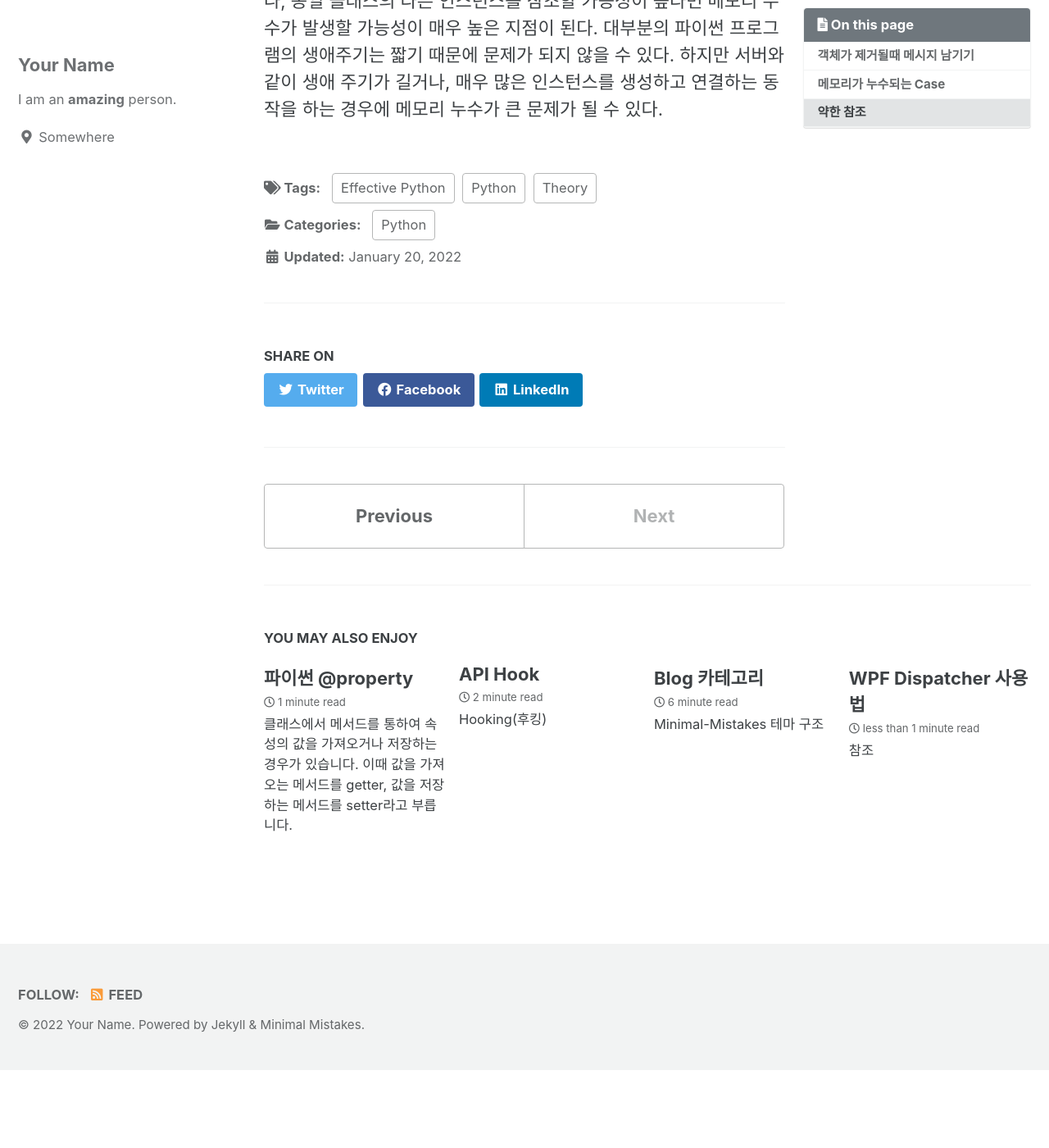
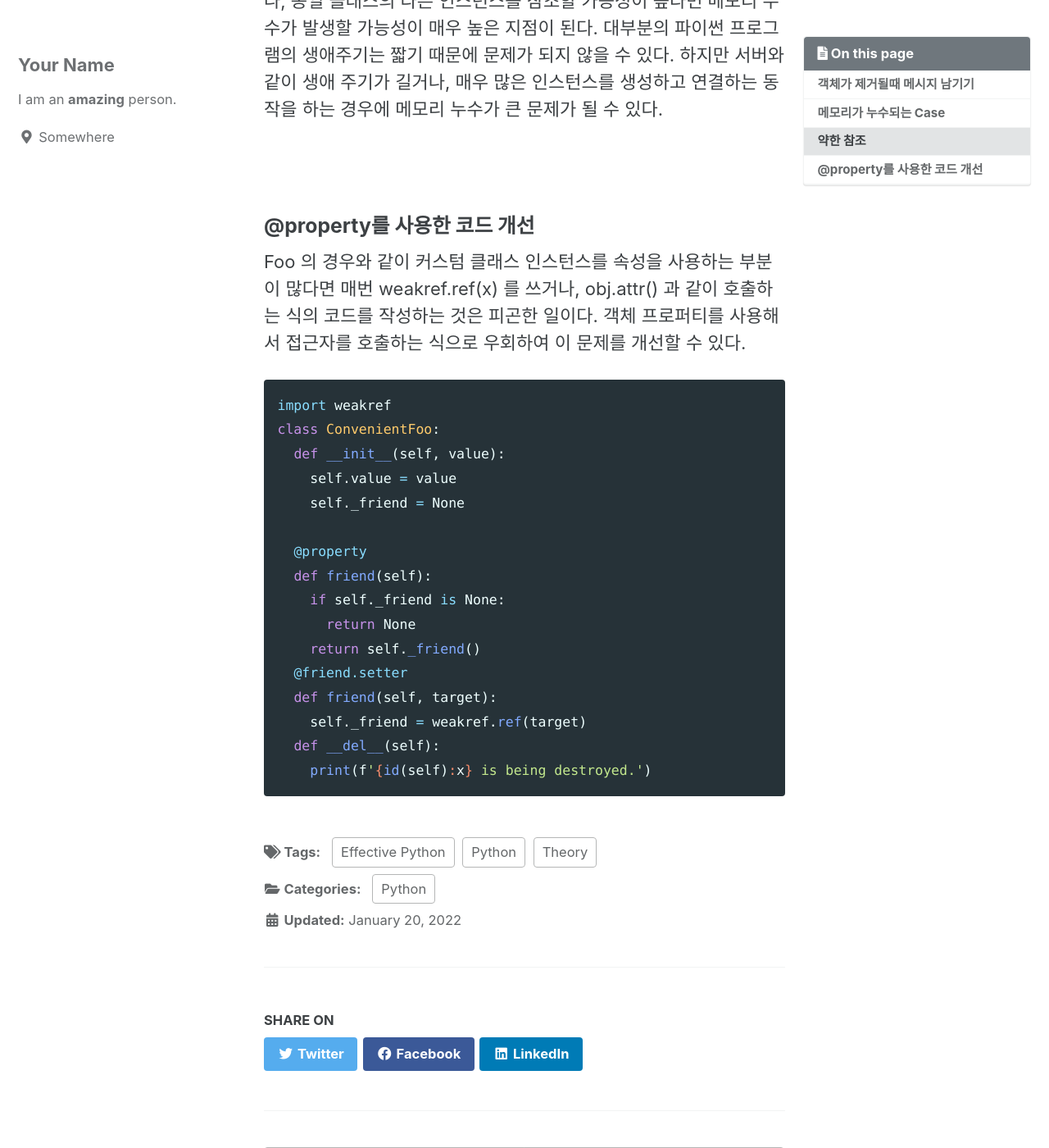
Before and after one commit to jongkyuu/jongkyuu.github.io, a Jekyll site: the page built from _posts/2022-01-20-Python_weakReferece.md, in a window 1280 px wide and 1400 px high, scrolled down 5774 px. Shown: the whole window at 82% size. Built offline with Jekyll 4.4.1, drawn with Linux system fonts in a browser that asks for light colours; cached includes are drawn as plain includes; before the commit the page ends 7079 px from its top, so only the background shows below that; some of the changed text lies outside the part shown.

Commit message:
Python 약함참조 내용 추가

````diff
--- a/_posts/2022-01-20-Python_weakReferece.md
+++ b/_posts/2022-01-20-Python_weakReferece.md
@@ -158,3 +158,28 @@ Object(2520efed518) is being destroyed.
 
 약한 참조는 위와 같이 한 개 이상의 객체가 참조 순환 고리를 만드는 경우에 메모리 누수를 방지하기 위해서 주로 사용한다.
 클래스 인스턴스의 속성이 만약 다른 클래스의 인스턴스를 참조하거나, 동일 클래스의 다른 인스턴스를 참조할 가능성이 높다면 메모리 누수가 발생할 가능성이 매우 높은 지점이 된다. 대부분의 파이썬 프로그램의 생애주기는 짧기 때문에 문제가 되지 않을 수 있다. 하지만 서버와 같이 생애 주기가 길거나, 매우 많은 인스턴스를 생성하고 연결하는 동작을 하는 경우에 메모리 누수가 큰 문제가 될 수 있다.
+
+<br>
+
+### @property를 사용한 코드 개선
+
+Foo 의 경우와 같이 커스텀 클래스 인스턴스를 속성을 사용하는 부분이 많다면 매번 weakref.ref(x) 를 쓰거나, obj.attr() 과 같이 호출하는 식의 코드를 작성하는 것은 피곤한 일이다. 객체 프로퍼티를 사용해서 접근자를 호출하는 식으로 우회하여 이 문제를 개선할 수 있다.
+
+```python
+import weakref
+class ConvenientFoo:
+  def __init__(self, value):
+    self.value = value
+    self._friend = None
+
+  @property
+  def friend(self):
+    if self._friend is None:
+      return None
+    return self._friend()
+  @friend.setter
+  def friend(self, target):
+    self._friend = weakref.ref(target)
+  def __del__(self):
+    print(f'{id(self):x} is being destroyed.')
+```
````
